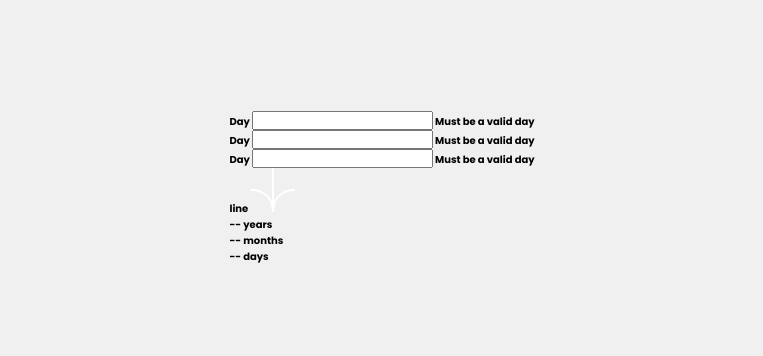
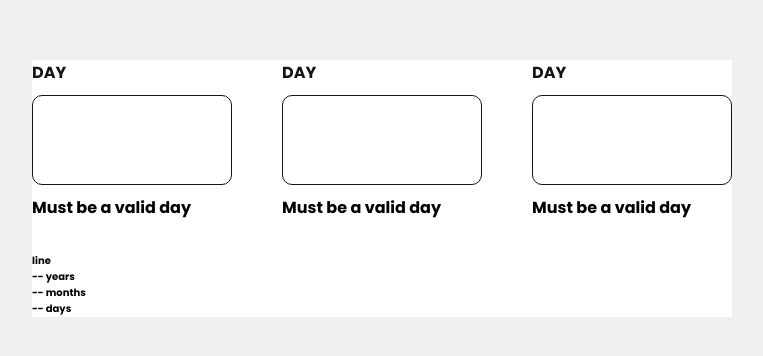
Before and after one commit to oliverpa-dev/AgeCalculator, a website: page index.html in a window 1280 px wide. Shown: the part 212-568 px from the top of the page, without its empty margins (258-1021 px from the left). Drawn offline with Linux system fonts and the light colour scheme.

Commit message:
Add: Styling for the __input-element and its content

```diff
--- a/styles.scss
+++ b/styles.scss
@@ -1,4 +1,8 @@
 // Root styles
+
+// Widths
+$mobile-width: 375px;
+$desktop-width: 1440px;
 
 // Colors
 $primary-purple: hsl(259, 100%, 65%);
@@ -42,3 +46,41 @@ body {
   height: 100vh;
   justify-content: center;
 }
+
+.container {
+  background-color: $neutral-white;
+  display: flex;
+  flex-direction: column;
+
+  &__input {
+    display: flex;
+    gap: 5rem;
+
+    &-element {
+      display: flex;
+      gap: 1rem;
+      flex-direction: column;
+      max-width: 20rem;
+
+      label {
+        color: $neutral-off-black;
+        font-size: $primary-size / 2;
+        font-weight: $bold;
+        text-transform: uppercase;
+      }
+
+      input {
+        border-radius: 1rem;
+        border: 1px $neutral-off-black solid;
+        font-family: $font;
+        font-size: $primary-size;
+        font-weight: $bold;
+        padding: 2rem;
+      }
+
+      span {
+        font-size: $primary-size / 2;
+      }
+    }
+  }
+}
```
Also changed, not shown: styles.css, 1 other file.
